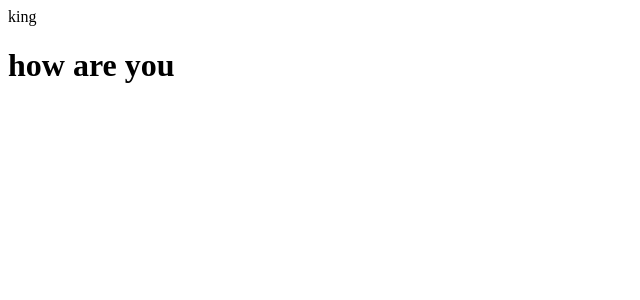
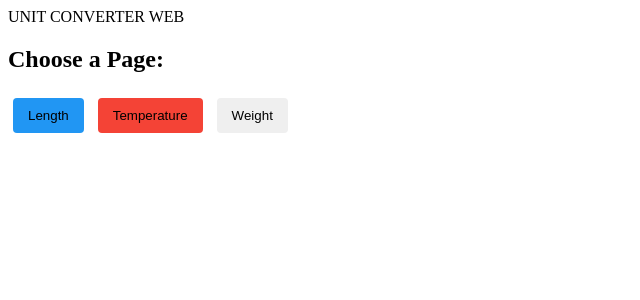
Before and after one commit to ananya09-code/unit-converter-web, a Flask app: page / in a window 1280 px wide. Shown: the top 300 px of the page, without its empty margins (0-640 px from the left). Run offline with Flask 3, Linux system fonts and the light colour scheme.

Commit message:
add the base home layout

```diff
--- /dev/null
+++ b/static/css/index.css
@@ -0,0 +1,10 @@
+button {
+  padding: 10px 15px;
+  margin: 5px;
+  border: none;
+  border-radius: 4px;
+  cursor: pointer;
+}
+button:nth-child(1) { background-color: #4CAF50; }
+button:nth-child(2) { background-color: #2196F3; }
+button:nth-child(3) { background-color: #f44336; }
--- a/templates/base.html
+++ b/templates/base.html
@@ -3,6 +3,10 @@
   <head>
     <meta charset="UTF-8" />
     <meta name="viewport" content="width=device-width, initial-scale=1.0" />
+    <link
+      rel="stylesheet"
+      href="{{ url_for('static', filename='css/index.css') }}"
+    />
 
     {% block head%} {%endblock%}
   </head>
--- a/templates/index.html
+++ b/templates/index.html
@@ -1,5 +1,8 @@
-{% extends 'base.html'%} {% block head%} king {%endblock%} {% block body%}
-
-<h1>how are you</h1>
+{% extends 'base.html'%} {% block head%} UNIT CONVERTER WEB {%endblock%} {%
+block body%}
+<h2>Choose a Page:</h2>
+<button onclick="window.location.href='/Length'">Length</button>
+<button onclick="window.location.href='/Temperature'">Temperature</button>
+<button onclick="window.location.href='/Weight'">Weight</button>
 
 {%endblock%}
```
